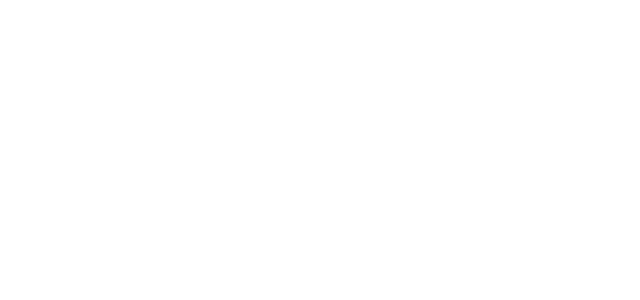
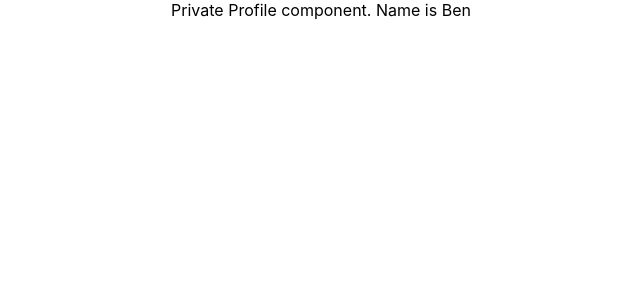
Before and after one commit to BensonFeng/react-typescript-practice, a React (Create React App) app: page / in a window 1280 px wide. Shown: the top 300 px of the page, without its empty margins (319-959 px from the left). Built offline with nearby package versions, Linux system fonts and the light colour scheme.

Commit message:
pass component as props type

```diff
--- a/src/App.tsx
+++ b/src/App.tsx
@@ -1,6 +1,12 @@
 import "./App.css";
+import { Private } from "./components/auth/Private";
+import { Profile } from "./components/auth/Profile";
 
 function App() {
-  return <div className="App"></div>;
+  return (
+    <div className="App">
+      <Private isLoggedIn={true} component={Profile} />
+    </div>
+  );
 }
 export default App;
--- /dev/null
+++ b/src/components/auth/Login.tsx
@@ -0,0 +1,3 @@
+export const Login = () => {
+  return <div>Please login to continue</div>;
+};
--- /dev/null
+++ b/src/components/auth/Private.tsx
@@ -0,0 +1,15 @@
+import { Login } from "./Login";
+import { ProfileProps } from "./Profile";
+
+type PrivateProps = {
+  isLoggedIn: boolean;
+  component: React.ComponentType<ProfileProps>;
+};
+
+export const Private = ({ isLoggedIn, component: Component }: PrivateProps) => {
+  if (isLoggedIn) {
+    return <Component name="Ben" />;
+  } else {
+    return <Login />;
+  }
+};
--- /dev/null
+++ b/src/components/auth/Profile.tsx
@@ -0,0 +1,7 @@
+export type ProfileProps = {
+  name: string;
+};
+
+export const Profile = ({ name }: ProfileProps) => {
+  return <div>Private Profile component. Name is {name}</div>;
+};
```
